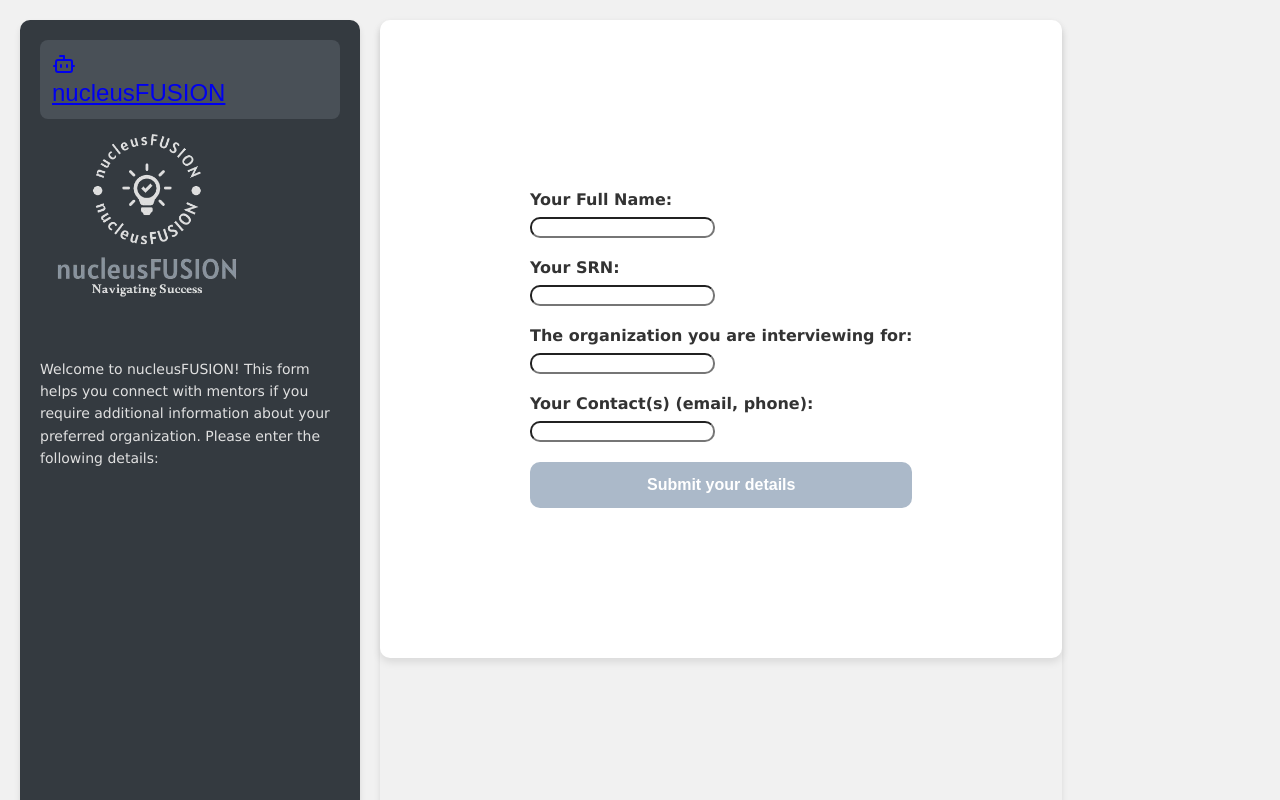
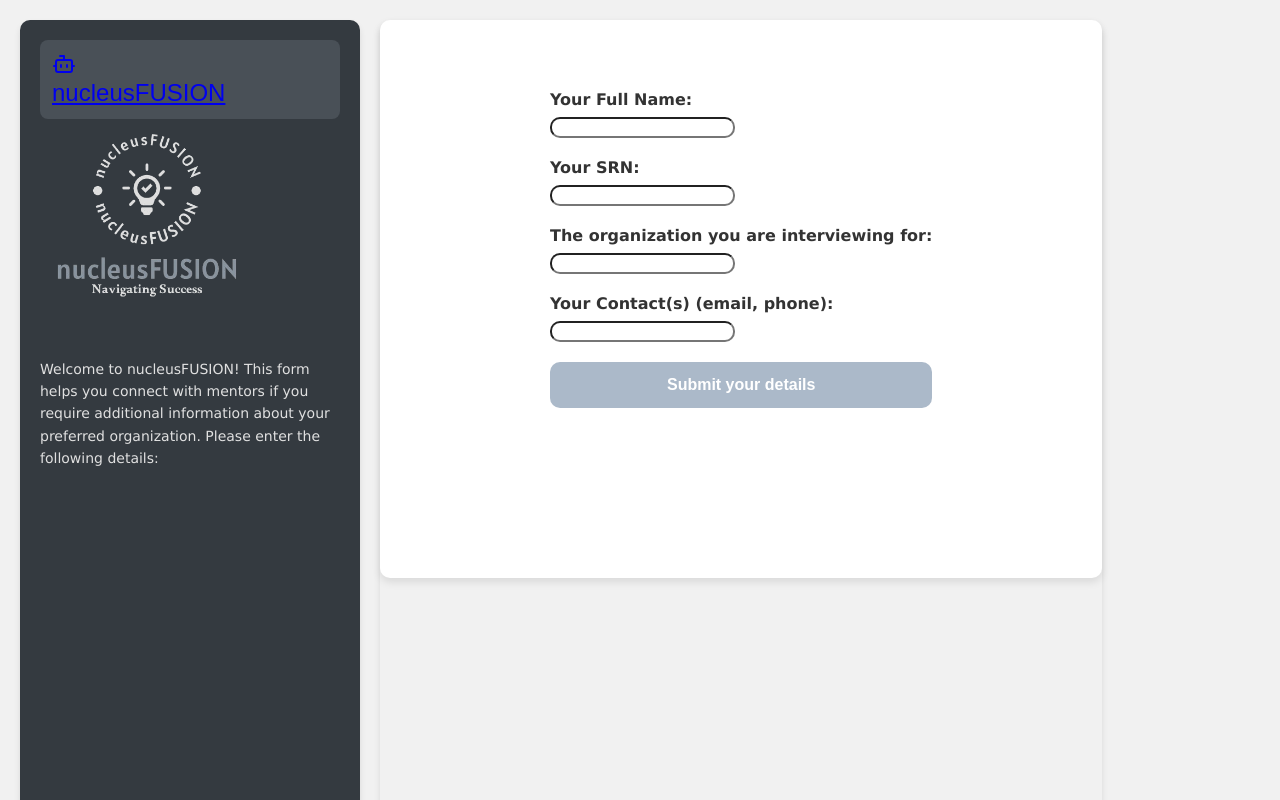
Before and after one commit to vm5/formreact, a React (Create React App) app: page / in a window 1280 px wide. Shown: the top 800 px of the page. Built offline with nearby package versions, Linux system fonts and the light colour scheme.

Commit message:
Update App.css

```diff
--- a/src/App.css
+++ b/src/App.css
@@ -60,10 +60,11 @@
 /* Main form styling */
 form {
   background-color: #ffffff;
-  padding: 150px; /* Adjusted padding for a balanced look */
+  padding: 170px; /* Adjusted padding for a balanced look */
   border-radius: 10px;
   box-shadow: 0 4px 8px rgba(0, 0, 0, 0.1);
   flex: 3;
+  padding-top: 50px;
   max-width: 100%;
   margin-left: 0; /* Adjusted margin for better alignment */
   display: flex;
```
